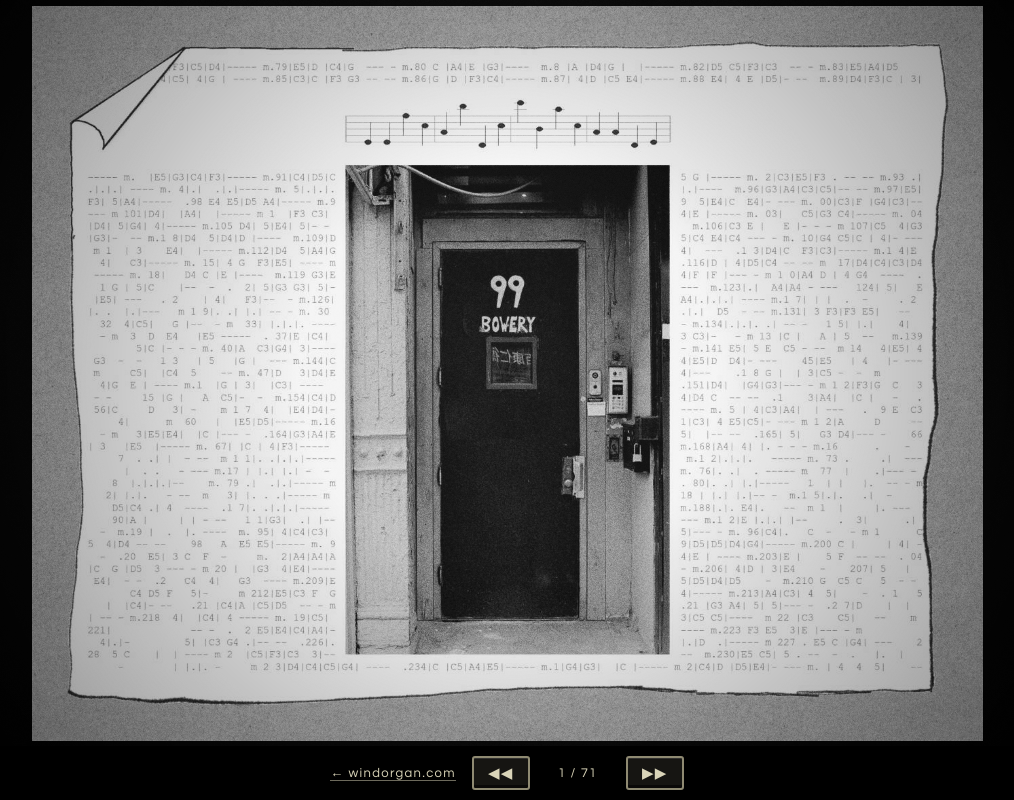
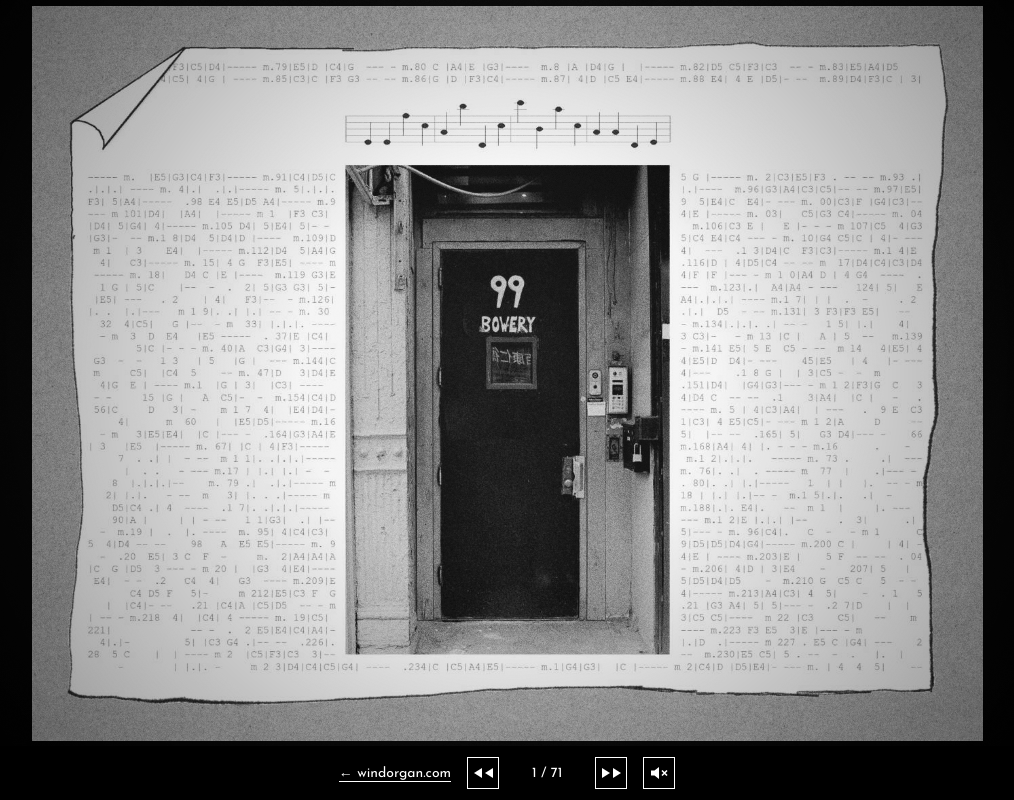
Before and after one commit to palaisderafael/windorgan, a plain HTML site: page nyc-documentation/index.html in a window 1280 px wide. Shown: the whole page, without its empty margins (133-1147 px from the left). Drawn offline with Linux system fonts and the light colour scheme.

Commit message:
Add files via upload

```diff
--- a/nyc-documentation/index.html
+++ b/nyc-documentation/index.html
@@ -2,30 +2,36 @@
 <html lang="en"><head><meta charset="utf-8">
 <meta name="viewport" content="width=device-width,initial-scale=1,viewport-fit=cover">
 <title>wind organ</title>
+<link rel="preconnect" href="https://fonts.googleapis.com"><link rel="preconnect" href="https://fonts.gstatic.com" crossorigin><link href="https://fonts.googleapis.com/css2?family=Josefin+Sans:wght@400;500&display=swap" rel="stylesheet">
 <style>
-  :root{--ink:#d9d4b8}
+  :root{--ink:#ffffff}
   *{box-sizing:border-box;margin:0}
-  html,body{height:100%;background:#000;color:var(--ink);overflow:hidden;
-    font-family:"Futura","Century Gothic","Jost","Poppins",system-ui,sans-serif;-webkit-user-select:none;user-select:none}
-  #screen{position:fixed;inset:0 0 54px 0;display:block;width:100%;height:calc(100% - 54px);background:#000;touch-action:pan-y}
+  html,body{height:100%;height:100dvh;background:#000;color:var(--ink);overflow:hidden;
+    font-family:"Josefin Sans","Futura","Century Gothic","Poppins",system-ui,sans-serif;-webkit-user-select:none;user-select:none}
+  #screen{position:fixed;left:0;top:0;display:block;width:100%;height:calc(100% - 54px);height:calc(100dvh - 54px);background:#000;touch-action:pan-y}
   #bar{position:fixed;left:0;right:0;bottom:0;height:54px;display:flex;align-items:center;justify-content:center;gap:16px;
-    padding:0 max(14px,env(safe-area-inset-left)) env(safe-area-inset-bottom);font-size:13px;letter-spacing:.1em;text-transform:lowercase;background:#000}
+    padding:0 max(14px,env(safe-area-inset-left)) env(safe-area-inset-bottom);font-size:14px;background:#000}
   button,a{font:inherit;color:inherit;letter-spacing:inherit;text-transform:inherit}
-  button{background:#161512;border:2px solid #8f8a72;border-radius:3px;width:58px;height:34px;cursor:pointer;font-size:15px;line-height:1;
-    box-shadow:inset 0 -3px 0 rgba(0,0,0,.55),inset 0 1px 0 rgba(255,255,255,.12)}
-  button:hover{background:#26241d}
-  button:active{box-shadow:inset 0 2px 0 rgba(0,0,0,.6);transform:translateY(1px)}
+  button{touch-action:manipulation;width:32px;height:32px;background:#000;border:1px solid #fff;border-radius:0;cursor:pointer;padding:0}
+  .vhs-arrow-pair{display:flex;align-items:center;gap:3px;pointer-events:none}
+  .vhs-arrow{width:0;height:0;border-top:5px solid transparent;border-bottom:5px solid transparent}
+  .vhs-arrow.back{border-right:8px solid #ffffff}
+  .vhs-arrow.forward{border-left:8px solid #ffffff}
+  button{display:inline-flex;align-items:center;justify-content:center}
+  button:hover{background:#333}
   button:focus-visible,a:focus-visible{outline:2px solid var(--ink);outline-offset:2px}
-  a{text-decoration:none;border-bottom:1px solid rgba(217,212,184,.5)}
+  a{text-decoration:none;border-bottom:1px solid #ffffff}
+  #snd svg{display:block;pointer-events:none}
   #count{min-width:64px;text-align:center;font-variant-numeric:tabular-nums}
 </style></head>
 <body>
-<canvas id="screen" aria-label="wind organ documentation, shown like a 16mm film"></canvas>
+<canvas id="screen" aria-label="wind organ film"></canvas>
 <div id="bar">
   <a href="https://windorgan.com">&larr; windorgan.com</a>
-  <button id="prev" aria-label="previous page">&#9664;&#9664;</button>
+  <button id="prev" aria-label="previous page"><span class="vhs-arrow-pair"><span class="vhs-arrow back"></span><span class="vhs-arrow back"></span></span></button>
   <span id="count">1 / 1</span>
-  <button id="next" aria-label="next page">&#9654;&#9654;</button>
+  <button id="next" aria-label="next page"><span class="vhs-arrow-pair"><span class="vhs-arrow forward"></span><span class="vhs-arrow forward"></span></span></button>
+<button id="snd" aria-label="sound on/off" aria-pressed="false"><svg width="18" height="16" viewBox="0 0 18 16" fill="none" stroke="#fff" stroke-width="1.6"><path d="M1 5.5h3.5L9 2v12L4.5 10.5H1z" fill="#fff" stroke="none"/><path id="snd-on" d="M11.5 5a4 4 0 0 1 0 6M13.8 3a7 7 0 0 1 0 10" style="display:none"/><path id="snd-off" d="M12 5.5l5 5M17 5.5l-5 5"/></svg></button><audio id="radio" src="radio.mp3" loop preload="none"></audio><script>(function(){var b=document.getElementById("snd"),r=document.getElementById("radio"),on=document.getElementById("snd-on"),off=document.getElementById("snd-off");b.addEventListener("click",function(){var p=r.paused;if(p){var q=r.play();if(q&&q.catch)q.catch(function(){});}else r.pause();b.setAttribute("aria-pressed",p?"true":"false");on.style.display=p?"block":"none";off.style.display=p?"none":"block";});})();</script>
 </div>
 <script>
 (function(){
@@ -59,7 +65,7 @@
     ctx.globalAlpha=alpha; ctx.drawImage(im,(W-w)/2+ox,(H-h)/2+oy,w,h); ctx.globalAlpha=1;
   }
   function step(now){
-    requestAnimationFrame(step);
+    requestAnimationFrame(step); checkSize();
     // time steps at 24 fps for flicker / weave / dust
     var fn=Math.floor(now/41.667), tick=fn!==frameNo; if(tick)frameNo=fn;
     if(tick&&!reduce){
@@ -120,7 +126,12 @@
   cv.addEventListener('pointerup',function(e){if(x0===null)return;var dx=e.clientX-x0;x0=null;
     if(Math.abs(dx)>40)advance(dx<0?1:-1,performance.now()); else {paused=!paused;holdUntil=performance.now()+HOLD;}});
   var h=parseInt((location.hash||'').replace('#',''),10); if(h>0&&h<=n)cur=h-1;
-  window.addEventListener('resize',resize); resize(); setCount(); load(cur);load(cur+1);load(cur+2);
+  var lastBW=0,lastBH=0;
+  function checkSize(){var r=cv.getBoundingClientRect(); if(Math.abs(r.width-lastBW)>0.5||Math.abs(r.height-lastBH)>0.5){lastBW=r.width;lastBH=r.height;resize();}}
+  window.addEventListener('resize',checkSize); window.addEventListener('orientationchange',function(){setTimeout(checkSize,50);setTimeout(checkSize,300);setTimeout(checkSize,800);});
+  if(window.visualViewport)visualViewport.addEventListener('resize',checkSize);
+  if(window.ResizeObserver)new ResizeObserver(checkSize).observe(cv);
+  checkSize(); setCount(); load(cur);load(cur+1);load(cur+2);
   holdUntil=performance.now()+HOLD; requestAnimationFrame(step);
 })();
 </script>
```
Also changed, not shown: 1 other file.
